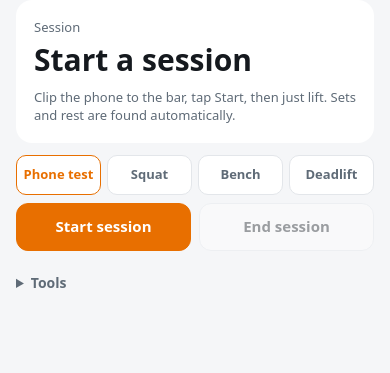
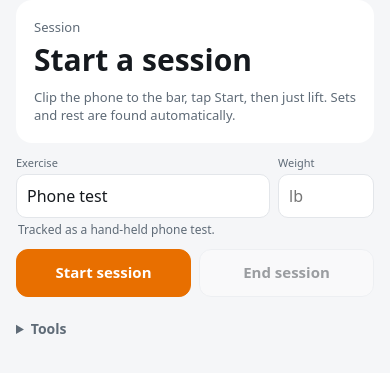
Before and after one commit to steveyme19/barbell-tracker, a web app: page / in a window 390 px wide. Shown: the part 50-423 px from the top of the page. Run offline with its HTML, style and script files only (its server is not run), Linux system fonts and the light colour scheme; data that the repository does not hold is empty.

Commit message:
Type the exercise and weight; machine profile for weight stacks (D19)
The lift buttons are replaced by an Exercise box (recent names
suggested) and a Weight box, both sticky for the next set and editable
on every set card. The name picks the tracking profile: squat / bench /
deadlift by name, phone test, anything else a new "machine" profile
(weight stack: bottoms and ends level, no RPE estimate). Set files end
in the exercise name; lift_from_name reads the profile from the word
after "bar-" first. session.csv gets an exercise column.

The 12 cm rack-move floor now covers machines too: without it a stack
bump became a fake 1-rep set in testing. Parity 54/54 PASS (machine
session added).

Co-Authored-By: Claude Opus 5.5 <noreply@anthropic.com>

```diff
--- a/webapp/app.js
+++ b/webapp/app.js
@@ -2,7 +2,7 @@
 // Session mode: start once, lift, and the tracker finds each set and the rest between.
 import { PhoneSource, NativeSensorSource, ReplaySource } from "./sources.js";
 import { isNativeApp, keepScreenOn, saveFile, deleteFile, shareFiles } from "./native.js";
-import { analyze, magnitude, SETTINGS } from "./reps.js";
+import { analyze, magnitude, liftFromName, liftForExercise, SETTINGS } from "./reps.js";
 import { SessionTracker, setSummary, dropRackMoves, formatTime, formatRpe } from "./sets.js";
 import { parseRecording, toCSV } from "./fileio.js";
 import { drawPlot } from "./plot.js";
@@ -11,7 +11,16 @@ const $ = (id) => document.getElementById(id);
 const ANALYZE_EVERY_MS = 500;   // at least this long between live passes
 const LIVE_SECONDS = 8;
 const REST_AFTER = 3;           // s of quiet after a rep before the card shows the rest timer
-const LIFT_NAMES = { phone: "Phone test", squat: "Squat", bench: "Bench", deadlift: "Deadlift" };
+const DEFAULT_NAMES = { phone: "Phone test", squat: "Squat", bench: "Bench", deadlift: "Deadlift", machine: "Machine" };
+const SUGGESTIONS = ["Squat", "Bench", "Deadlift", "Lat pulldown", "Cable row", "Leg extension", "Leg curl", "Chest press", "Phone test"];
+// What the typed name means for tracking (liftForExercise, D19).
+const PROFILE_HINT = {
+  phone: "Tracked as a hand-held phone test.",
+  squat: "Tracked as a squat: lockouts level, RPE estimate on.",
+  bench: "Tracked as a bench: chest and lockout level, RPE estimate on.",
+  deadlift: "Tracked as a deadlift: floor and lockout level, RPE estimate on.",
+  machine: "Tracked as a weight-stack machine: strap the phone to the top plate. No RPE estimate.",
+};
 const native = isNativeApp();
 
 let source = null;
@@ -21,8 +30,10 @@ let session = null;       // { stamp, folder, autosave, sets: [] }
 let live = null;          // analysis of the set in progress: { res, reps, tAbs }
 let recent = [];          // last LIVE_SECONDS of samples (live plot, rate)
 let nSamples = 0;
-let lift = "phone";       // sticky picker: lift for the next set
-let segLift = null;       // lift captured when the current set's motion started
+let exercise = "Phone test";  // sticky: what you typed for the next set
+let weight = "";              // sticky: weight for the next set, lb (text, may be empty)
+let lift = "phone";           // tracking profile from the exercise name (liftForExercise)
+let seg = null;               // { exercise, weight, lift } as they were when this set started moving
 let buzzed = false;       // vibrated for the set in progress yet?
 let analyzeTimer = null;
 let tickTimer = null;
@@ -53,8 +64,8 @@ function runLive() {
   if (samples.length < 10) return;
   const res = analyze(samples.map((s) => s.t),
     magnitude(samples.map((s) => s.ax), samples.map((s) => s.ay), samples.map((s) => s.az)),
-    { ...SETTINGS, LIFT: segLift ?? lift });
-  const reps = res.error ? [] : dropRackMoves(res.reps, segLift ?? lift);
+    { ...SETTINGS, LIFT: seg?.lift ?? lift });
+  const reps = res.error ? [] : dropRackMoves(res.reps, seg?.lift ?? lift);
   live = { res, reps, tAbs };
   if (reps.length && !buzzed) { buzz(150); buzzed = true; }   // a set started
 }
@@ -74,11 +85,13 @@ function scheduleAnalysis(lastMs = 0) {
 // ---------- tracker events ----------
 
 function onSet(set) {
+  set.exercise = seg?.exercise ?? exercise;
+  set.load = seg?.weight ?? weight;
+  set.rpe = "";
+  rememberExercise(set.exercise);
   live = null;
   buzzed = false;
-  segLift = null;
-  set.load = "";
-  set.rpe = "";
+  seg = null;
   set.file = setFileName(set);
   session.sets.push(set);
   buzz([100, 80, 100]);                                  // a set finished
@@ -90,7 +103,7 @@ function onSet(set) {
 function onDrop() {     // motion that wasn't a set (plates, a bump)
   live = null;
   buzzed = false;
-  segLift = null;
+  seg = null;
   render();
 }
 
@@ -102,8 +115,8 @@ function newSession({ autosave }) {
   const stamp = `${d.getFullYear()}-${pad(d.getMonth() + 1)}-${pad(d.getDate())}-${pad(d.getHours())}${pad(d.getMinutes())}`;
   session = { stamp, date: stamp.slice(0, 10), startedAt: d, folder: `session-${stamp}`, autosave, sets: [] };
   tracker = new SessionTracker({
-    liftFor: () => segLift ?? lift,
-    onSegmentStart: () => { segLift = lift; },
+    liftFor: () => seg?.lift ?? lift,
+    onSegmentStart: () => { seg = { exercise, weight, lift }; },
     onSet,
     onDrop,
   });
@@ -147,8 +160,8 @@ async function startReplay(file) {
   // Replays don't write files unless you tap Save (barDebug.autosaveReplays: USB testing).
   newSession({ autosave: native && Boolean(window.barDebug?.autosaveReplays) });
   sourceName = file.name;
-  const named = Object.keys(SETTINGS.LIFTS).find((l) => file.name.toLowerCase().includes(l));
-  if (named) setLift(named);
+  const named = liftFromName(file.name);
+  if (named !== lift && file.name.toLowerCase().includes(named)) setExercise(DEFAULT_NAMES[named]);
   const realtime = $("realtime").checked;
   source = new ReplaySource(onSample, rec, { realtime, speed: Number($("speed").value), onDone: endSession });
   begin();
@@ -201,12 +214,18 @@ function buzz(pattern) {
 
 // ---------- saving ----------
 // App: every set is written to Documents/BarTracker/session-<stamp>/ when it finishes,
-// plus session.csv (one row per set: lift, reps, rest, velocities, RPE; no raw data).
+// plus session.csv (one row per set: exercise, weight, reps, rest, velocities, RPE; no
+// raw data). Set files start bar-<profile>- so Python knows how to track them.
 // Browser: buttons only (auto downloads would pile up).
 
 function setFileName(set) {
-  return `bar-${set.lift}-${session.stamp}-set${String(set.index + 1).padStart(2, "0")}.csv`;
+  const slug = set.exercise.toLowerCase().replace(/[^a-z0-9]+/g, "-").replace(/^-|-$/g, "").slice(0, 30);
+  const tail = slug && slug !== set.lift ? `-${slug}` : "";
+  return `bar-${set.lift}-${session.stamp}-set${String(set.index + 1).padStart(2, "0")}${tail}.csv`;
 }
+
+// CSV field: quoted if it has a comma, quote or newline in it (exercise names are typed).
+const csvField = (x) => (/[",\n]/.test(String(x)) ? `"${String(x).replace(/"/g, '""')}"` : String(x));
 
 async function saveSet(set) {
   const { uri } = await saveFile(session.folder, set.file, toCSV(set.samples));
@@ -214,11 +233,11 @@ async function saveSet(set) {
 }
 
 function summaryCSV() {
-  const head = "set,date,start,file,lift,load_lb,reps,rpe,rpe_est,rest_before_s,best_mcv,last_mcv," +
+  const head = "set,date,start,file,exercise,lift,load_lb,reps,rpe,rpe_est,rest_before_s,best_mcv,last_mcv," +
     "vel_loss_pct,avg_rom_cm,rep_mcvs,to_failure,mount,paused_lockout,notes";
   const rows = session.sets.map((s, k) => {
     const start = new Date(session.startedAt.getTime() + s.startT * 1000).toTimeString().slice(0, 8);
-    return [k + 1, session.date, start, s.file, s.lift, s.load, s.nReps, s.rpe,
+    return [k + 1, session.date, start, s.file, csvField(s.exercise), s.lift, csvField(s.load), s.nReps, csvField(s.rpe),
       s.rpeEst ? (s.rpeEst[0] === 5 ? `<=${s.rpeEst[1]}` : `${s.rpeEst[0]}-${s.rpeEst[1]}`) : "",
       s.restBefore === null ? "" : Math.round(s.restBefore),
       s.bestMcv.toFixed(3), s.lastMcv.toFixed(3), Math.round(s.velLoss * 100), (s.avgRom * 100).toFixed(1),
@@ -263,7 +282,8 @@ async function shareSet(set) {
 function addSetCard(set) {
   const card = $("setCardTpl").content.firstElementChild.cloneNode(true);
   set.card = card;
-  card.querySelector(".set-lift").addEventListener("change", (e) => changeSetLift(set, e.target.value));
+  card.querySelector(".set-exercise").addEventListener("change", (e) => changeSetExercise(set, e.target.value));
+  card.querySelector(".set-load").value = set.load;
   card.querySelector(".set-load").addEventListener("change", (e) => { set.load = e.target.value; saveSummaryLater(); });
   card.querySelector(".set-rpe").addEventListener("change", (e) => { set.rpe = e.target.value; saveSummaryLater(); });
   card.querySelector(".set-save").addEventListener("click", () => shareSet(set));
@@ -275,7 +295,7 @@ function addSetCard(set) {
 function fillSetCard(set) {
   const c = set.card;
   c.querySelector(".set-title").textContent = `Set ${set.index + 1}`;
-  c.querySelector(".set-lift").value = set.lift;
+  c.querySelector(".set-exercise").value = set.exercise;
   c.querySelector(".set-rest").textContent = set.restBefore === null ? "first set" : `rest ${formatTime(set.restBefore)}`;
   c.querySelector(".set-stats").innerHTML = [
     [set.nReps, "reps"], [set.bestMcv.toFixed(2), "best MCV"],
@@ -294,16 +314,30 @@ function fillSetCard(set) {
   if (c.querySelector(".set-more").open) drawSetPlot(set);
 }
 
-// Picked the wrong lift? Re-run the set with the right one (the lift changes which
-// heights get leveled), re-save it under the new name, fix the rest times around it.
-async function changeSetLift(set, newLift) {
+// Typed the wrong exercise? Rename the set. If the new name means a different tracking
+// profile, re-run the set with it (it changes which heights get leveled) and fix the rest
+// times around it. Either way it's re-saved under the new file name.
+async function changeSetExercise(set, name) {
+  name = name.trim();
+  if (!name) { fillSetCard(set); return; }
+  const newLift = liftForExercise(name);
+  rememberExercise(name);
+  if (newLift === set.lift) {
+    const oldFile = set.file;
+    set.exercise = name;
+    set.file = setFileName(set);
+    fillSetCard(set);
+    render();
+    if (session.autosave) await resave(set, oldFile);
+    return;
+  }
   const s = set.samples;
   const res = analyze(s.map((x) => x.t), magnitude(s.map((x) => x.ax), s.map((x) => x.ay), s.map((x) => x.az)),
     { ...SETTINGS, LIFT: newLift });
   const reps = res.error ? [] : dropRackMoves(res.reps, newLift);
   if (!reps.length) { showError("No reps with that lift setting; kept the old one."); fillSetCard(set); return; }
   const oldFile = set.file;
-  Object.assign(set, setSummary(newLift, reps, set.tAbs), { reps, analysis: res });
+  Object.assign(set, setSummary(newLift, reps, set.tAbs), { reps, analysis: res, exercise: name });
   set.file = setFileName(set);
   const sets = session.sets;
   for (let k = Math.max(1, set.index); k <= Math.min(set.index + 1, sets.length - 1); k++) {
@@ -312,14 +346,16 @@ async function changeSetLift(set, newLift) {
   }
   fillSetCard(set);
   render();
-  if (session.autosave) {
+  if (session.autosave) await resave(set, oldFile);
+}
+
+async function resave(set, oldFile) {
   try {
     await saveSet(set);
     if (oldFile !== set.file) await deleteFile(session.folder, oldFile);
     await saveSummary();
   } catch (err) {
     showError(`Couldn't save: ${err.message}`);
-    }
   }
 }
 
@@ -343,7 +379,7 @@ function render() {
   let shown = null;                                    // the set whose numbers are shown
 
   if (running && liveReps.length) {
-    const s = { ...setSummary(segLift ?? lift, liveReps, live.tAbs), index: sets.length };
+    const s = { ...setSummary(seg?.lift ?? lift, liveReps, live.tAbs), index: sets.length, exercise: seg?.exercise ?? exercise };
     if (tracker.quietFor >= REST_AFTER && now - s.endT >= REST_AFTER) {
       state = "rest"; restFrom = s.endT;               // provisional: more reps soon = same set
     } else {
@@ -361,7 +397,7 @@ function render() {
     $(`stat${"ABCD"[k]}`).textContent = v;
     $(`label${"ABCD"[k]}`).textContent = l;
   });
-  const what = (s) => `Set ${s.index + 1} · ${LIFT_NAMES[s.lift]}`;
+  const what = (s) => `Set ${s.index + 1} · ${s.exercise}`;
 
   if (state === "set") {
     const last = liveReps[liveReps.length - 1];
@@ -379,7 +415,7 @@ function render() {
   } else if (state === "ready") {
     $("heroLabel").textContent = "Recording";
     $("heroBig").textContent = "Ready. Do your first set.";
-    $("heroSub").textContent = `Lift: ${LIFT_NAMES[lift]}. Hold the bar still for a second before and after each set.`;
+    $("heroSub").textContent = `Next: ${exercise}${weight ? ` · ${weight} lb` : ""}. Hold still for a second before and after each set.`;
   } else if (sets.length) {
     const reps = sets.reduce((n, s) => n + s.nReps, 0);
     $("heroLabel").textContent = "Session done";
@@ -463,15 +499,38 @@ function cssVar(name) {
   return getComputedStyle(document.documentElement).getPropertyValue(name).trim();
 }
 
-// ---------- lift picker (sticky: applies to the next set) ----------
+// ---------- next set: exercise + weight (sticky) ----------
 
-function setLift(value) {
-  lift = value in SETTINGS.LIFTS ? value : "phone";
-  const radio = document.querySelector(`input[name="lift"][value="${lift}"]`);
-  if (radio) radio.checked = true;
-  if (tracker?.inSegment) segLift = lift;       // changed it mid-set: this set too
-  try { localStorage.setItem("lift", lift); } catch { /* storage blocked: just don't remember */ }
+function setExercise(name) {
+  exercise = name.trim() || "Phone test";
+  lift = liftForExercise(exercise);
+  $("exercise").value = exercise;
+  $("profileHint").textContent = PROFILE_HINT[lift];
+  if (seg) seg = { ...seg, exercise, lift };         // changed it mid-set: this set too
+  try { localStorage.setItem("exercise", exercise); } catch { /* storage blocked */ }
   render();
+}
+
+function setWeight(value) {
+  weight = String(value).trim();
+  $("weight").value = weight;
+  if (seg) seg.weight = weight;
+  try { localStorage.setItem("weight", weight); } catch { /* storage blocked */ }
+  render();
+}
+
+// Suggestions: names you've used (newest first), then the common ones.
+let recents = [];
+function rememberExercise(name) {
+  recents = [name, ...recents.filter((r) => r.toLowerCase() !== name.toLowerCase())].slice(0, 12);
+  try { localStorage.setItem("recentExercises", JSON.stringify(recents)); } catch { /* storage blocked */ }
+  fillSuggestions();
+}
+function fillSuggestions() {
+  const seen = new Set();
+  $("exerciseList").innerHTML = [...recents, ...SUGGESTIONS]
+    .filter((n) => !seen.has(n.toLowerCase()) && seen.add(n.toLowerCase()))
+    .map((n) => `<option value="${n.replace(/"/g, "&quot;")}"></option>`).join("");
 }
 
 // ---------- wire up ----------
@@ -479,8 +538,15 @@ function setLift(value) {
 $("startBtn").addEventListener("click", startSession);
 $("endBtn").addEventListener("click", endSession);
 $("shareBtn").addEventListener("click", shareSession);
-document.querySelectorAll('input[name="lift"]').forEach((r) => r.addEventListener("change", () => setLift(r.value)));
-try { setLift(localStorage.getItem("lift") || "phone"); } catch { setLift("phone"); }
+$("exercise").addEventListener("change", (e) => setExercise(e.target.value));
+$("exercise").addEventListener("input", (e) => { $("profileHint").textContent = PROFILE_HINT[liftForExercise(e.target.value || "phone")]; });
+$("weight").addEventListener("change", (e) => setWeight(e.target.value));
+try { recents = JSON.parse(localStorage.getItem("recentExercises") || "[]"); } catch { recents = []; }
+fillSuggestions();
+let saved = {};
+try { saved = { exercise: localStorage.getItem("exercise"), weight: localStorage.getItem("weight") }; } catch { /* storage blocked */ }
+setExercise(saved.exercise || "Phone test");
+setWeight(saved.weight || "");
 $("fileInput").addEventListener("change", (e) => {
   const f = e.target.files[0];
   if (f) startReplay(f);
--- a/webapp/index.html
+++ b/webapp/index.html
@@ -28,12 +28,17 @@
       <div class="sub" id="heroSub">Clip the phone to the bar, tap Start, then just lift. Sets and rest are found automatically.</div>
     </section>
 
-    <section class="lifts" role="radiogroup" aria-label="Lift for the next set">
-      <label><input type="radio" name="lift" value="phone" checked><span>Phone test</span></label>
-      <label><input type="radio" name="lift" value="squat"><span>Squat</span></label>
-      <label><input type="radio" name="lift" value="bench"><span>Bench</span></label>
-      <label><input type="radio" name="lift" value="deadlift"><span>Deadlift</span></label>
+    <!-- Next set: what you're doing and with how much. Both stick until you change them. -->
+    <section class="next-set" aria-label="Next set">
+      <label class="grow">Exercise
+        <input id="exercise" list="exerciseList" autocomplete="off" enterkeyhint="done" placeholder="Squat, Lat pulldown...">
+      </label>
+      <label>Weight
+        <input id="weight" type="number" inputmode="decimal" min="0" step="5" placeholder="lb">
+      </label>
+      <datalist id="exerciseList"></datalist>
     </section>
+    <p class="profile" id="profileHint"></p>
 
     <section class="controls">
       <button id="startBtn" class="primary">Start session</button>
@@ -74,10 +79,7 @@
     <article class="set">
       <header>
         <strong class="set-title"></strong>
-        <select class="set-lift" aria-label="Lift">
-          <option value="squat">Squat</option><option value="bench">Bench</option>
-          <option value="deadlift">Deadlift</option><option value="phone">Phone test</option>
-        </select>
+        <input class="set-exercise" list="exerciseList" autocomplete="off" aria-label="Exercise">
         <span class="set-rest muted"></span>
       </header>
       <div class="set-stats"></div>
--- a/webapp/reps.js
+++ b/webapp/reps.js
@@ -28,14 +28,26 @@ export const SETTINGS = {
     squat: { bottoms: false, ends: true },     // depth varies; starts and ends standing
     bench: { bottoms: true, ends: true },      // touches the chest; starts and ends at lockout
     deadlift: { bottoms: true, ends: true },   // touches the floor; starts and ends on the floor
+    machine: { bottoms: true, ends: true },    // weight stack: comes to rest on the stack every rep (D19)
   },
   LIFT: "phone",
 };
 
 /** 'bar-bench-2026-11-03-1830.csv' -> 'bench'. Anything else -> the default lift. */
+// The word right after "bar-" wins (session files end in the exercise name, e.g.
+// bar-machine-...-set02-lat-pulldown.csv); else any lift name in it; else the default.
 export function liftFromName(name, S = SETTINGS) {
-  const lower = name.toLowerCase();
+  const lower = name.split(/[\\/]/).pop().toLowerCase();   // file name only, either slash
+  const first = lower.startsWith("bar-") ? lower.slice(4).split("-")[0] : "";
+  if (first in S.LIFTS) return first;
   return Object.keys(S.LIFTS).find((l) => lower.includes(l)) ?? S.LIFT;
+}
+
+/** Typed exercise name -> tracking profile (D19). Squat/bench/deadlift by name, "phone"
+ *  for a hand-held test, anything else is assumed to be a weight-stack machine. */
+export function liftForExercise(exercise) {
+  const lower = exercise.toLowerCase();
+  return ["phone", "deadlift", "bench", "squat"].find((l) => lower.includes(l)) ?? "machine";
 }
 
 /** Total acceleration, sqrt(x^2 + y^2 + z^2). Tilt-proof vertical signal (D9). */
--- a/webapp/sets.js
+++ b/webapp/sets.js
@@ -12,7 +12,7 @@ export const SET_SETTINGS = {
   LEAD: 2.0,        // s: still before the first active block handed to the rep algorithm
   TRAIL: 2.0,       // s: still after the last active block
   RACK_FRAC: 0.5,   // reps at either end shorter than this x median ROM = rack moves
-  RACK_MIN_ROM: 0.12, // m: barbell lifts only, an end rep shorter than this is a rack move too
+  RACK_MIN_ROM: 0.12, // m: an end rep shorter than this is a rack move / stack bump (not phone tests)
   // RPE v0, uncalibrated (analytics.md section 5): RIR = (last MCV - v1RM) / DV_PER_REP
   V1RM: { squat: 0.23, bench: 0.10, deadlift: 0.14 },
   DV_PER_REP: { squat: 0.04, bench: 0.035, deadlift: 0.04 },
@@ -28,7 +28,7 @@ function median(xs) {
 /** Unrack/rerack bumps at the ends of a set are small "reps". Drop them. */
 export function dropRackMoves(reps, lift) {
   if (!reps.length) return reps;
-  let floor = lift in S.V1RM ? S.RACK_MIN_ROM : 0;     // barbell lifts only
+  let floor = lift !== "phone" ? S.RACK_MIN_ROM : 0;   // bar or stack, not hand-held
   if (reps.length >= 2) floor = Math.max(floor, S.RACK_FRAC * median(reps.map((r) => r.rom)));
   let a = 0, b = reps.length;
   while (a < b && reps[a].rom < floor) a++;
--- a/webapp/style.css
+++ b/webapp/style.css
@@ -70,6 +70,15 @@ h2 { font-size: 13px; margin: 0 0 8px; color: var(--muted); font-weight: 600; te
 .stats label { font-size: 11px; color: var(--muted); }
 
 .controls { display: flex; gap: 8px; flex-wrap: wrap; margin-bottom: 8px; }
+.next-set { display: flex; gap: 8px; margin-bottom: 2px; }
+.next-set label { display: flex; flex-direction: column; gap: 4px; font-size: 11px; color: var(--muted); width: 96px; }
+.next-set label.grow { flex: 1 1 auto; width: auto; }
+.next-set input, .set-exercise {
+  min-height: 44px; border-radius: 10px; border: 1px solid var(--grid); background: var(--card);
+  color: var(--text); font: inherit; font-size: 16px; padding: 0 10px; width: 100%;
+}
+.set-exercise { min-height: 36px; flex: 1 1 120px; width: auto; font-weight: 600; }
+.profile { color: var(--muted); font-size: 12px; margin: 4px 2px 10px; min-height: 1em; }
 .lifts { display: flex; gap: 6px; margin-bottom: 8px; }
 .lifts label { flex: 1 1 0; }
 .lifts input { position: absolute; opacity: 0; pointer-events: none; }
```
Also changed, not shown: docs/algorithm.md (+4 -2 lines), docs/decisions.md (+14 -0 lines), webapp/README.md, 3 other files. Lines whose indentation alone changed are shown as unchanged.
